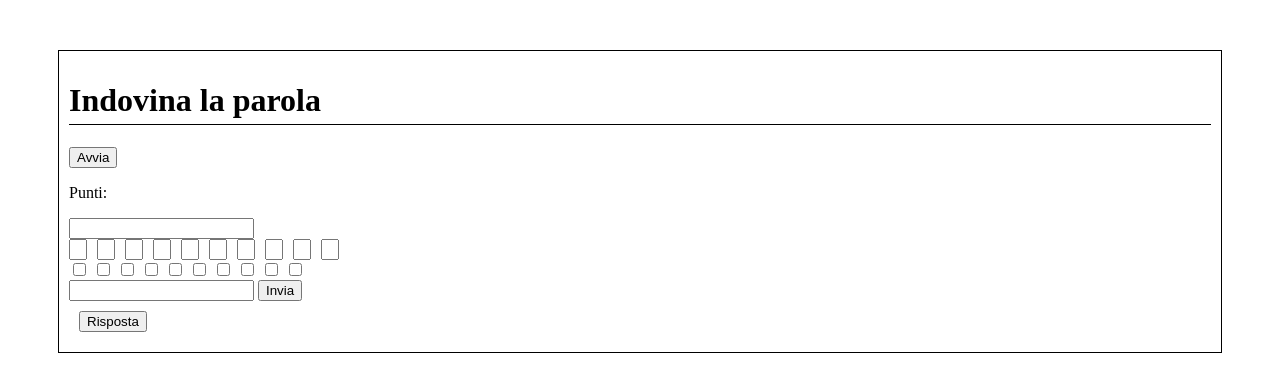
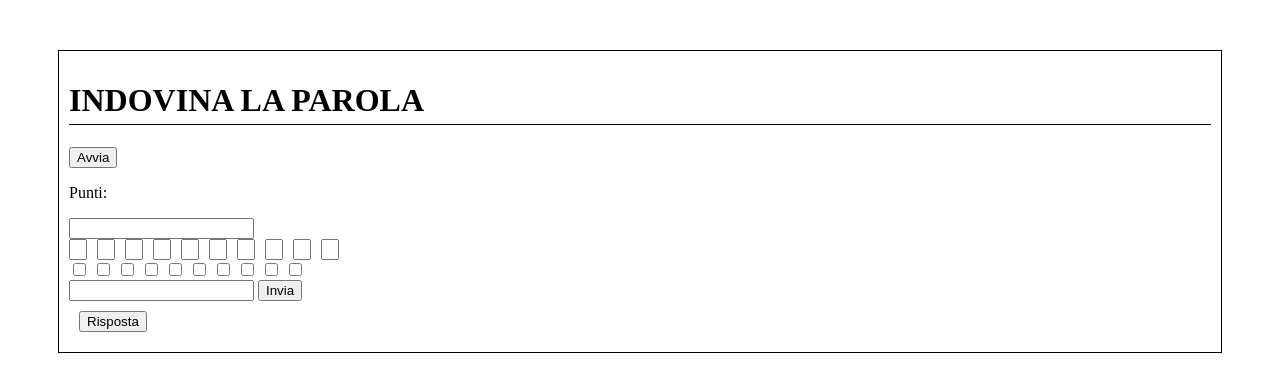
Before and after one commit to vallauri-ict/tpsi-playground-EnricoTurco, a plain HTML site: page 001 - indovina la parola/index.html in a window 1280 px wide. Drawn offline with Linux system fonts and the light colour scheme.

Commit message:
1 LEZIONE TPSI

```diff
--- a/001 - indovina la parola/index.html
+++ b/001 - indovina la parola/index.html
@@ -9,7 +9,7 @@
 </head>
 <body onload="load()">
     <div id="wrapper">
-        <h1>Indovina la parola</h1>
+        <h1>INDOVINA LA PAROLA</h1>
         <div id="riga1">
             <button id="btnAvvia" onclick="avvia()">Avvia</button>
             <p>Punti: </p>
```
